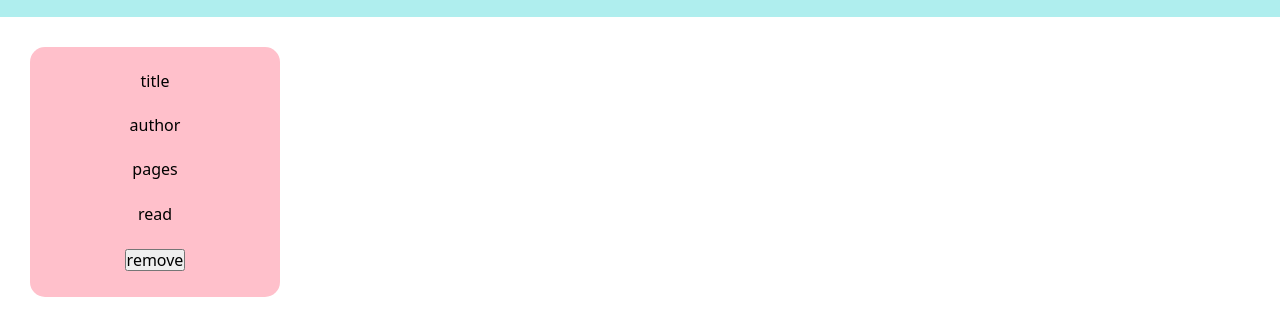
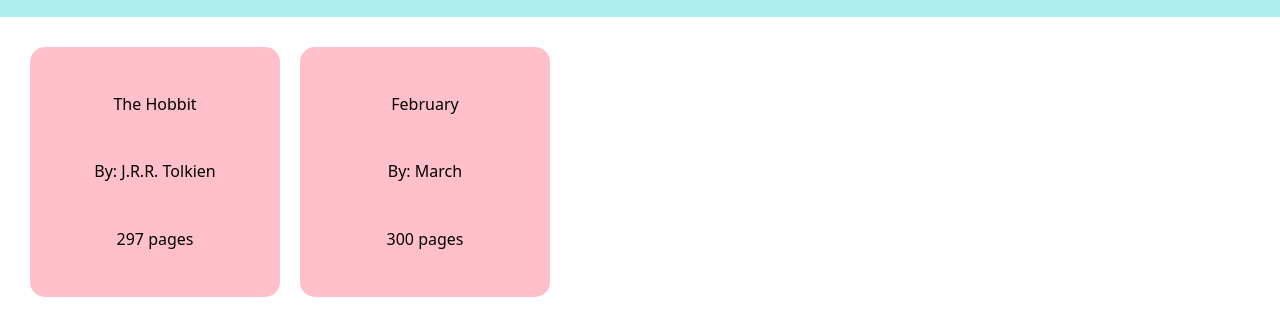
Before and after one commit to Eishalex2/library, a plain HTML site: page index.html in a window 1280 px wide. Shown: the part 63-398 px from the top of the page. Drawn offline with Linux system fonts and the light colour scheme.

Commit message:
feat: Got the card display working
Would like to come up with a better solution than removing every card
before adding it again.

```diff
--- a/script.js
+++ b/script.js
@@ -1,3 +1,5 @@
+const content = document.querySelector('.content');
+
 let myLibrary = [];
 
 function Book(title, author, pages, read) {
@@ -7,17 +9,24 @@
   this.read = read
 }
 
+//Adds books to the myLibrary array
 function addBookToLibrary(title, author, pages, read) {
   const newBook = new Book(title, author, pages, read);
   myLibrary.push(newBook);
+  displayBook();
 }
 
+//diplays books on the page. Remove every card
 function displayBook() {
+  const cards = document.querySelectorAll('.card');
+  cards.forEach(card => content.removeChild(card));
+
   for (let book of myLibrary) {
     createBookCard(book);
   }
 }
 
+//Attaches books to the DOM
 function createBookCard(book) {
   const bookCard = document.createElement('div')
   const title = document.createElement('p')
@@ -29,7 +38,13 @@
   title.textContent = `${book.title}`
   author.textContent = `By: ${book.author}`
   pages.textContent = `${book.pages} pages`
+
+  bookCard.appendChild(title);
+  bookCard.appendChild(author);
+  bookCard.appendChild(pages);
+
+  content.appendChild(bookCard);
 }
 
-const theHobbit = new Book('The Hobbit', 'J.R.R. Tolkien', 297, true);
-displayBook();
+addBookToLibrary('The Hobbit', 'J.R.R. Tolkien', 297, true);
+addBookToLibrary('February', 'March', 300, false);
--- a/styles.css
+++ b/styles.css
@@ -36,7 +36,8 @@
 .content {
   display: grid;
   padding: 30px;
-  grid-template-columns: repeat(auto-fit, minmax(250px, 1fr));
+  gap: 20px;
+  grid-template-columns: repeat(auto-fit, 250px);
 }
 
 .card {
```
